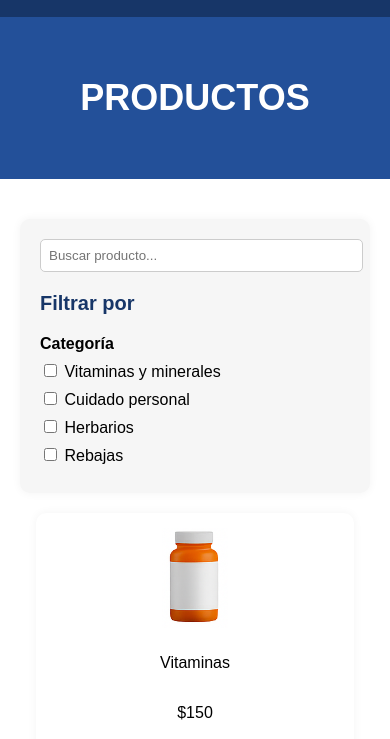
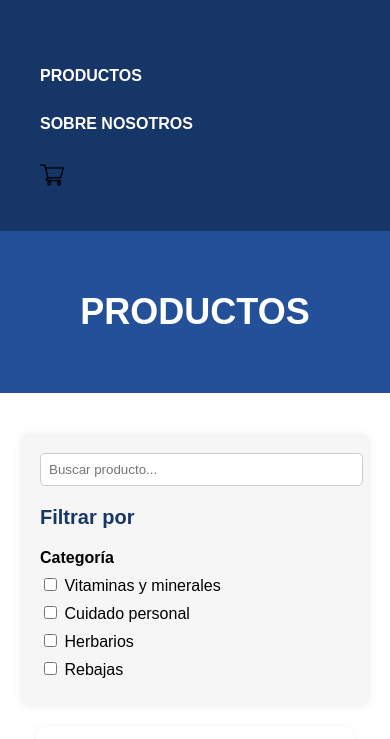
Before and after one commit to 0plimplim0/FarmaciaWeb, a plain HTML site: page productos.html in a window 390 px wide. Both pictures are taken after a click on the button "Menú". Shown: the part 77-816 px from the top of the page. Drawn offline with Linux system fonts and the light colour scheme.

Commit message:
Add files via upload

```diff
--- a/productos.html
+++ b/productos.html
@@ -169,6 +169,13 @@
     </footer>
 
     <script>
+      const btnHamburguesa = document.querySelector('.hamburguesa');
+      const navLinks = document.querySelector('.nav_links');
+
+      btnHamburguesa.addEventListener('click', () => {
+        navLinks.classList.toggle('mostrar');
+      });
+
       const productos = [
         { nombre: "Vitaminas", precio: 150, categoria: "vitaminas" },
         { nombre: "Multivitaminico", precio: 30, categoria: "vitaminas" },
```
